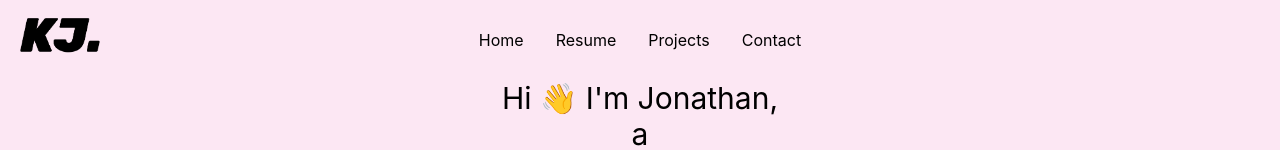
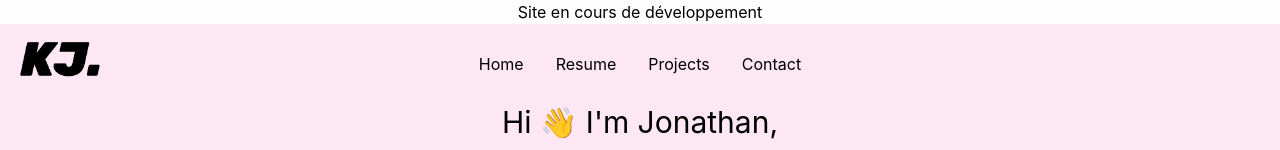
Before and after one commit to edobxt/jkancel.dev, a React (Create React App) app: page / in a window 1280 px wide. Shown: the top 150 px of the page. Built offline with nearby package versions, Linux system fonts and the light colour scheme.

Commit message:
add: Creation du component InfoBar

```diff
--- a/src/App.tsx
+++ b/src/App.tsx
@@ -1,12 +1,20 @@
 import React from "react";
 import "./App.css";
 import { BrowserRouter, Route } from "react-router-dom";
-import { Home, Contact, Projects, Resume, Header } from "./components/index";
+import {
+    Home,
+    Contact,
+    Projects,
+    Resume,
+    Header,
+    InfoBar,
+} from "./components/index";
 
 const App: React.FC = () => {
     return (
         <div className="App">
             <div className="app_div center_all">
+                <InfoBar title="Site en cours de développement" type="dev" />
                 <BrowserRouter>
                     <Header />
                     <Route path="/" exact component={Home} />
--- a/src/components/Home/Home.tsx
+++ b/src/components/Home/Home.tsx
@@ -10,8 +10,6 @@ export const Home: React.FC<Props> = () => {
 
     return (
         <div>
-            {/*<div>Welcome to my website ! 🚀</div>
-            <br />*/}
             <div>
                 <p className="text-3xl">Hi 👋 I'm Jonathan,</p>
                 <p className="text-3xl">
--- /dev/null
+++ b/src/components/InfoBar/InfoBar.css
@@ -0,0 +1,4 @@
+.info-bar {
+    width: 100%;
+    text-align: center;
+}
--- /dev/null
+++ b/src/components/InfoBar/InfoBar.tsx
@@ -0,0 +1,29 @@
+import * as React from "react";
+import "./InfoBar.css";
+
+interface Props {
+    title: string;
+    type: string;
+}
+
+export const InfoBar: React.FC<Props> = (props) => {
+    let bgColor: string = "";
+    let txtColor: string = "";
+
+    switch (props.type) {
+        case "dev":
+            bgColor = "#fefefe";
+            txtColor = "#000";
+    }
+
+    const styles = {
+        backgroundColor: bgColor,
+        color: txtColor,
+    };
+
+    return (
+        <div className="info-bar" style={styles}>
+            <p>{props.title}</p>
+        </div>
+    );
+};
--- a/src/components/index.ts
+++ b/src/components/index.ts
@@ -14,3 +14,4 @@ export { ProjectBadge } from "./ProjectBadge/ProjectBadge";
 export { ExperienceItem } from "./ExperienceItem/ExperienceItem";
 export { ProgressBar } from "./ProgressBar/ProgressBar";
 export { InfosBadge } from "./InfosBadge/InfosBadge";
+export { InfoBar } from "./InfoBar/InfoBar";
```
